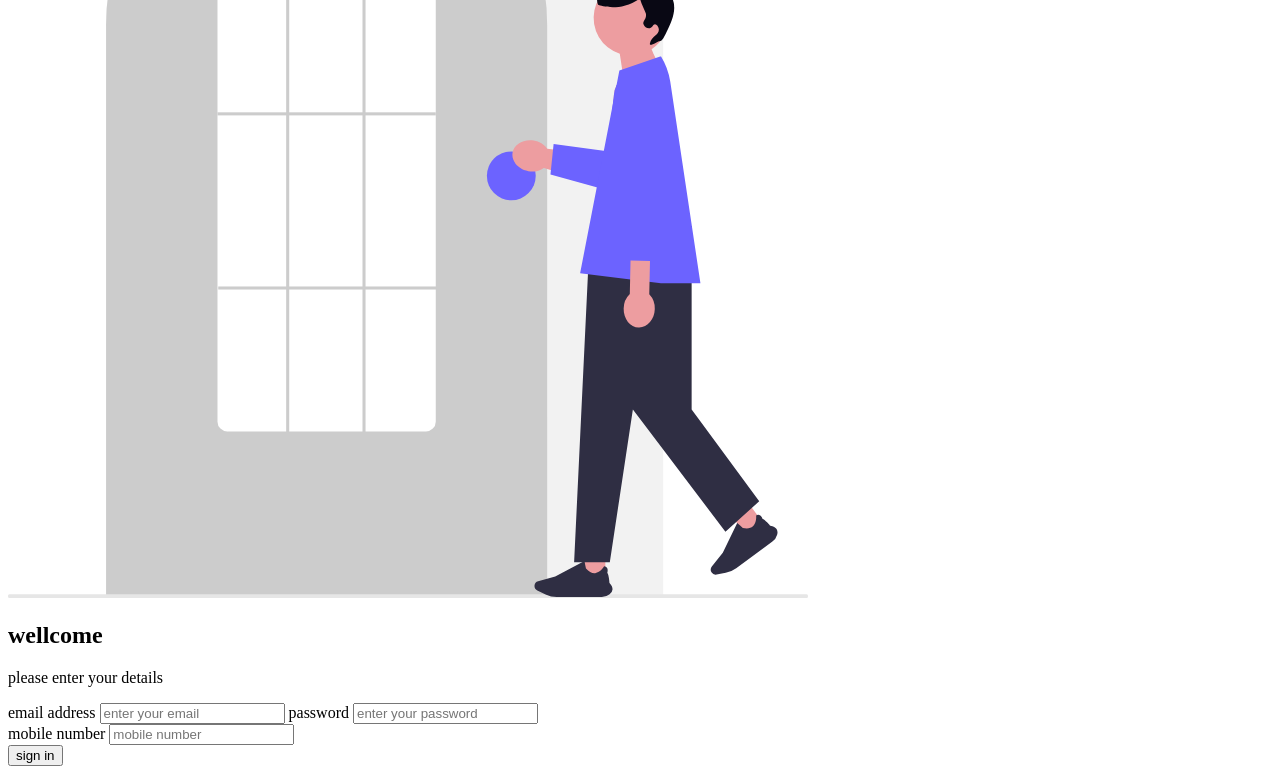
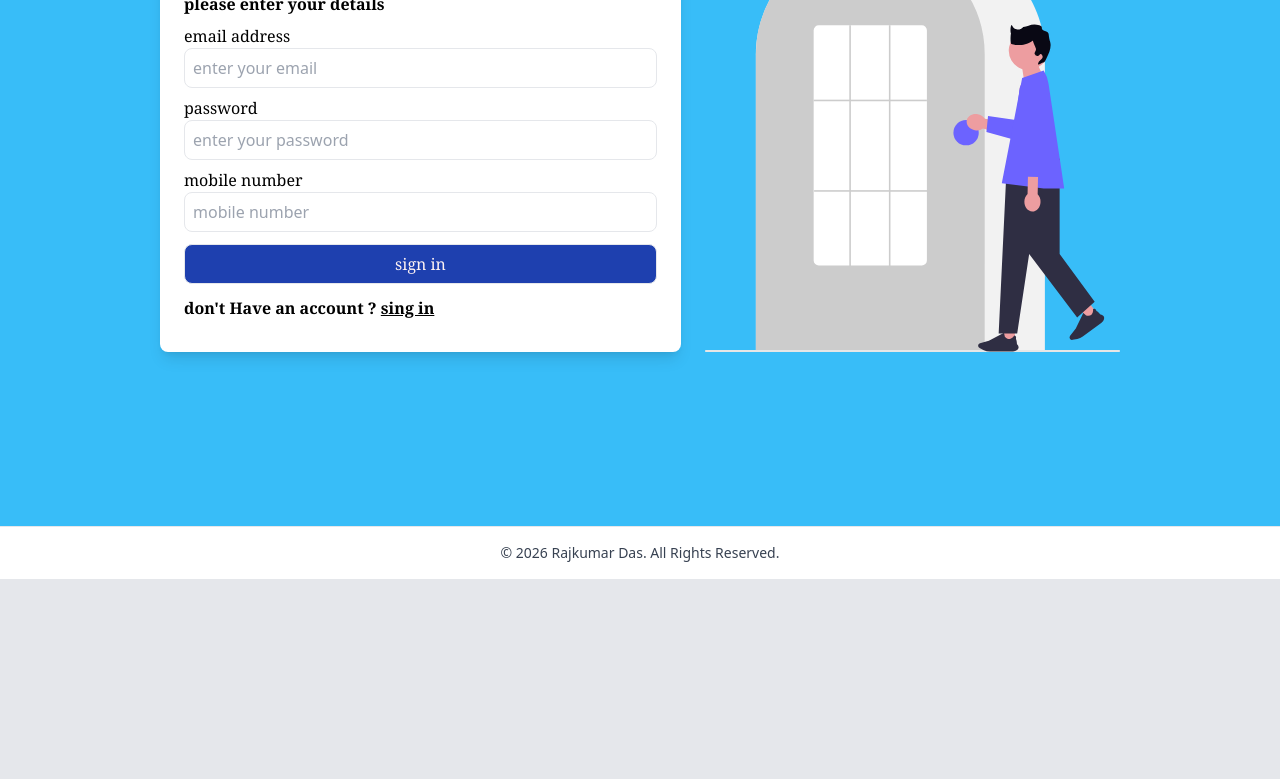
Before and after one commit to rajkumar470/tailwin-project-successfull, a website built with Vite: page index.html in a window 1280 px wide. Shown: the part 346-1125 px from the top of the page. After the commit the page ends 925 px from the top, so only its background shows below. Built offline with nearby package versions, Linux system fonts and the light colour scheme.

Commit message:
fix: move css to root and add tailwind directives

```diff
--- a/index.html
+++ b/index.html
@@ -5,7 +5,7 @@
   <meta name="viewport" content="width=device-width, initial-scale=1.0">
   <title>project</title>
   <link rel="stylesheet" href="https://cdnjs.cloudflare.com/ajax/libs/font-awesome/6.5.1/css/all.min.css">
-<link rel="stylesheet" href="./tail.css">
+<link rel="stylesheet" href="/tail.css">
 </head>
 <body class="bg-gray-200 dark:bg-black transition-colors duration-200">
 <header class="bg-blue-400 relative">
```
Also changed, not shown: tail.css (renamed from tailcss/tail.css).
